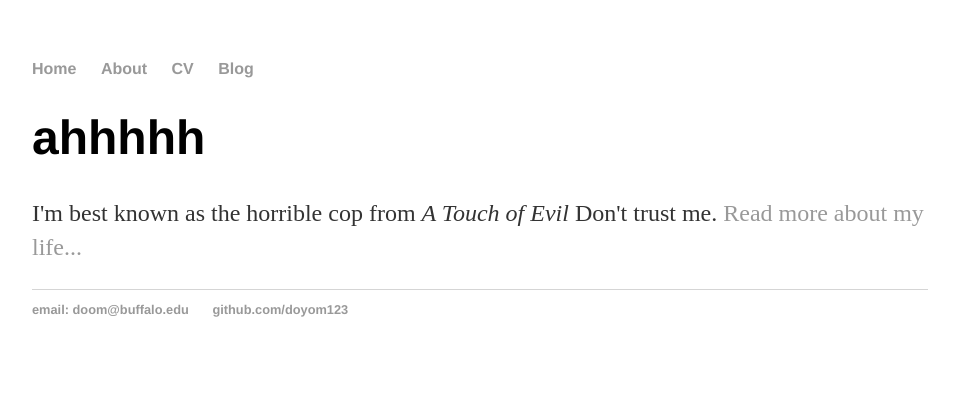
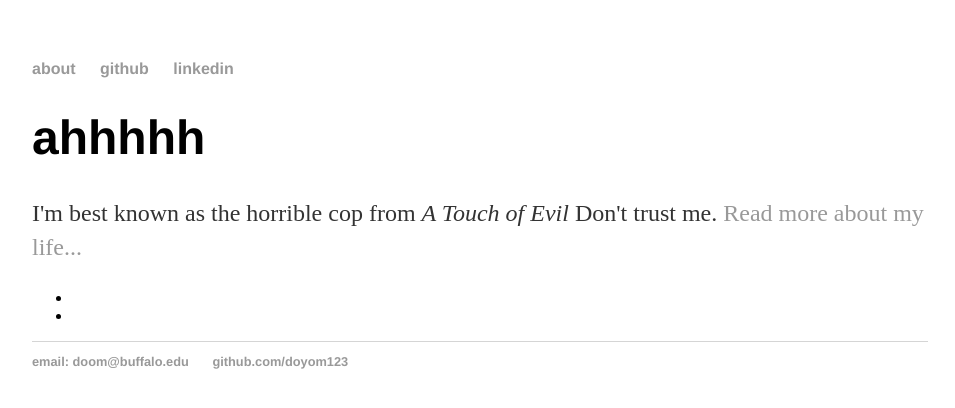
Before and after one commit to doyom123/doyom123.github.io, a plain HTML site: page index.html in a window 1280 px wide. Shown: the whole page, without its empty margins (160-1115 px from the left). Drawn offline with Linux system fonts and the light colour scheme.

Commit message:
Update index.html

```diff
--- a/index.html
+++ b/index.html
@@ -7,11 +7,10 @@
 	<body>
 		<nav>
     		<ul>
-        		<li><a href="/">Home</a></li>
-	        	<li><a href="/about">About</a></li>
-        		<li><a href="/cv">CV</a></li>
-        		<li><a href="/blog">Blog</a></li>
-    		</ul>
+        		<li><a href="/about">about</a></li>
+	        	<li><a href="https://github.com/doyom123">github</a></li>
+        		<li><a href="https://www.linkedin.com/in/do-om-b09252131">linkedin</a></li>
+        	</ul>
 		</nav>
 		<div class="container">
     		<div class="blurb">
@@ -19,6 +18,10 @@
 				<p>I'm best known as the horrible cop from <em>A Touch of Evil</em> Don't trust me. <a href="/about">Read more about my life...</a></p>
     		</div><!-- /.blurb -->
 		</div><!-- /.container -->
+		<ul>
+			<li>	</li>
+			<li>	</li>
+		</ul>
 		<footer>
     		<ul>
         		<li><a href="mailto:doom@buffalo.edu">email: doom@buffalo.edu</a></li>
```
